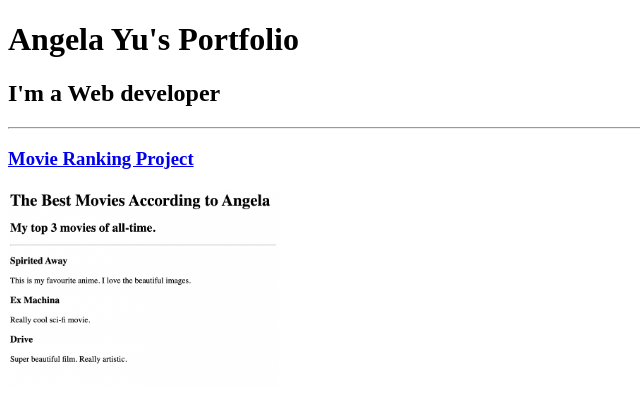
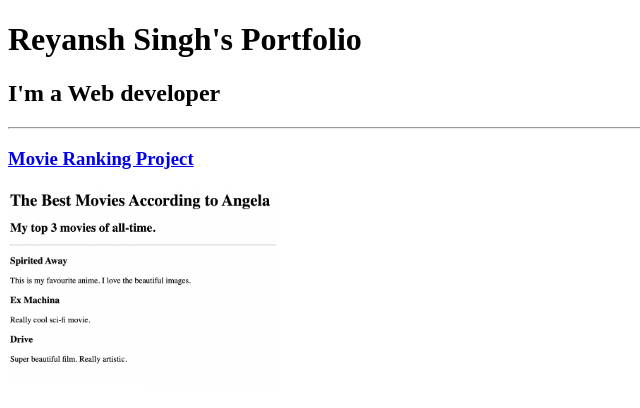
Before and after one commit to reyansh2007/html-portfolio, a plain HTML site: page index.html in a window 1280 px wide. Shown: the top 408 px of the page, without its empty margins (0-640 px from the left). Drawn offline with Linux system fonts and the light colour scheme.

Commit message:
Update index.html

```diff
--- a/index.html
+++ b/index.html
@@ -6,7 +6,7 @@
     <title>Reyansh's portfolio</title>
 </head>
 <body>
-    <h1>Angela Yu's Portfolio</h1>
+    <h1>Reyansh Singh's Portfolio</h1>
     <h2>I'm a Web developer</h2>
     <hr>
     <h3><a href="./public/movie-ranking.html">Movie Ranking Project</a></h3>
```
